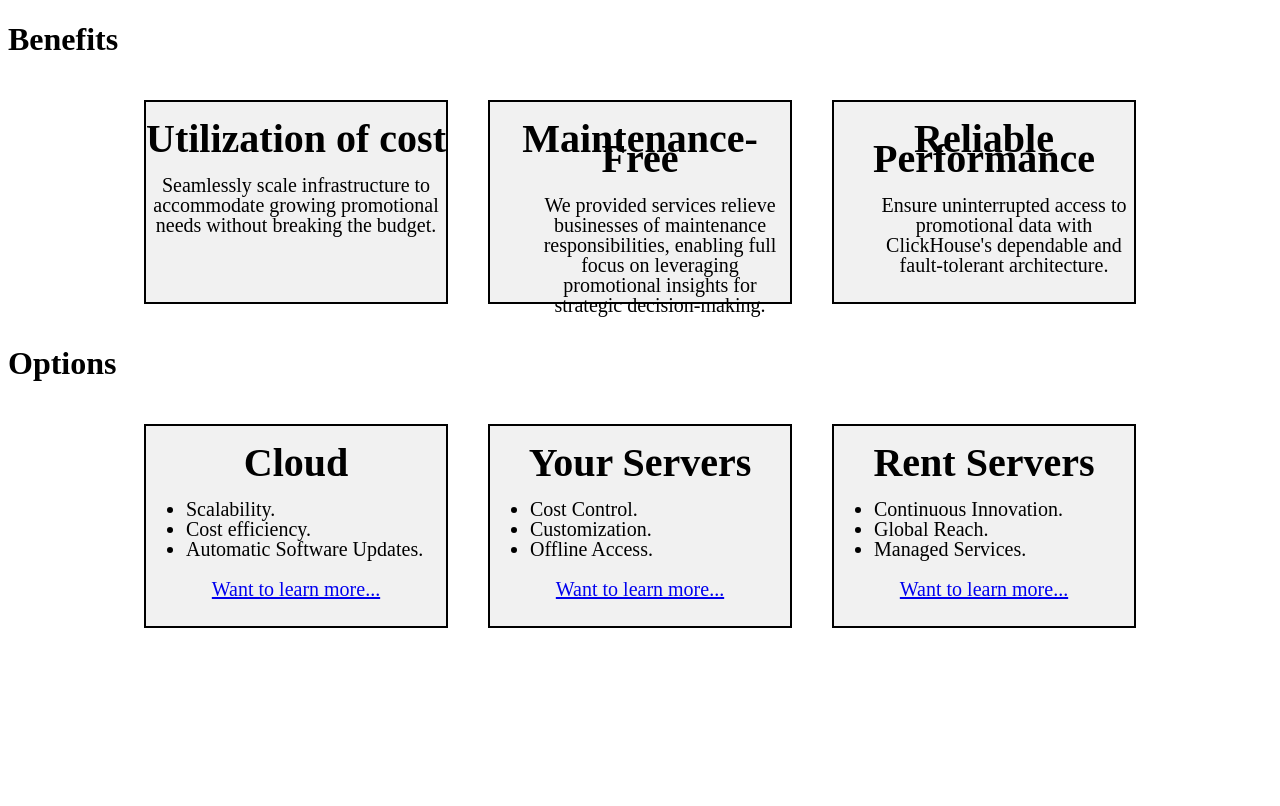
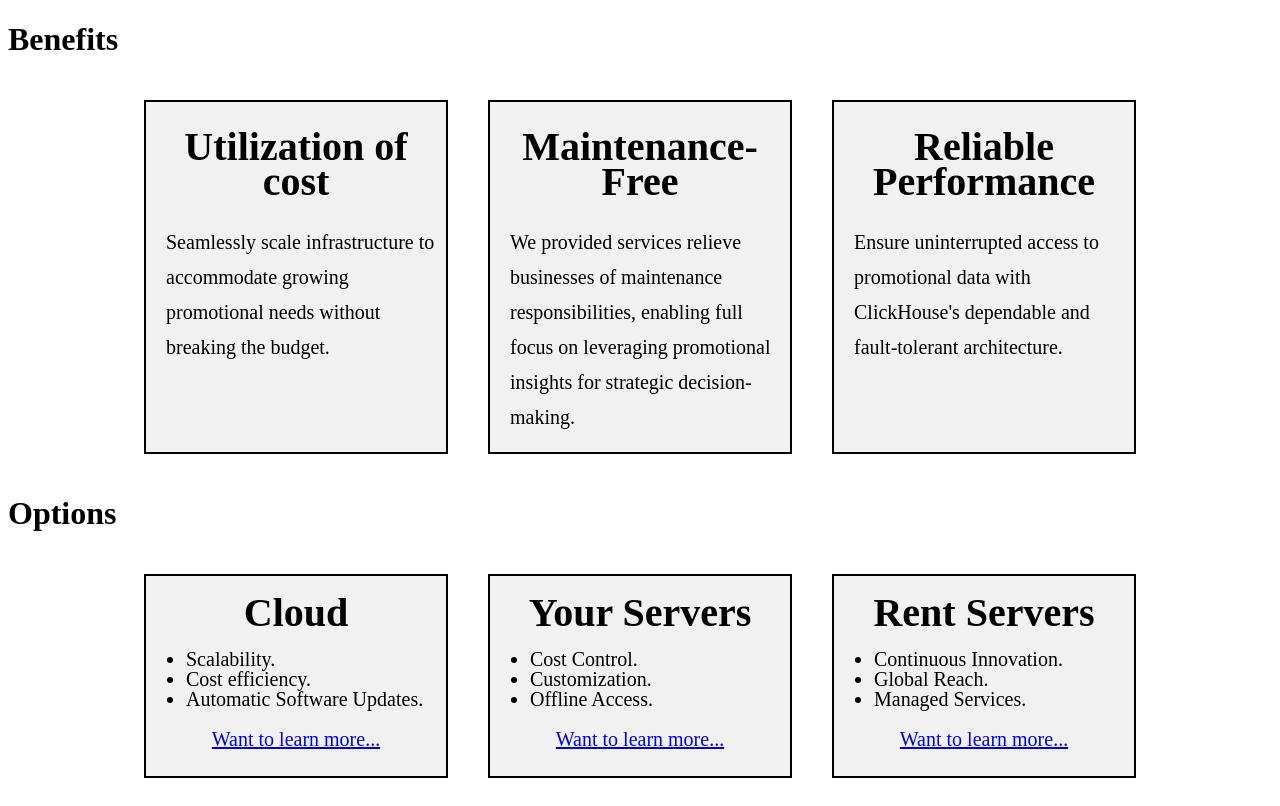
Before and after one commit to Spiryes/ISII-Hackaubg-6.0, a website: page containers.html in a window 1280 px wide. Drawn offline with Linux system fonts and the light colour scheme.

Commit message:
better containers

```diff
--- a/containers.html
+++ b/containers.html
@@ -22,11 +22,26 @@
   border: 2px solid black;
 }
 
+.flex-container > div3 {
+  background-color: #f1f1f1;
+  width: 300px;
+  height: 350px;
+  margin: 20px;
+  text-align: center;
+  line-height: 35px;
+  font-size: 20px;
+  border: 2px solid black;
+}
+
 .flex-container > h1{
   background-color: transparent;
   text-align: center; }
 
 li{text-align: left;
+}
+
+p{padding-left: 20px;
+  text-align: left;
 }
 </style>
 <title>About us</title>
@@ -36,22 +51,22 @@ li{text-align: left;
 <body>
 <h1>Benefits</h1>
 <div class="flex-container">
-  <div1>
-         <h1>Utilization of cost</h1>
-         <div>Seamlessly scale infrastructure to accommodate growing promotional needs without breaking the budget.</div>
-       </div1>
-     <div1>
+  <div3>
+         <h1>Utilization of <br/> cost</h1>
+         <p>Seamlessly scale infrastructure to accommodate growing promotional needs without breaking the budget.</p>
+       </div3>
+     <div3>
      <h1>Maintenance-Free</h1>
-         <ul>
+         <p>
           We provided services relieve businesses of maintenance responsibilities, enabling full focus on leveraging promotional insights for strategic decision-making.
-         </ul>
-         </div1>
-     <div1>
+         </p>
+        </div3>
+     <div3>
      <h1>Reliable Performance</h1>
-         <ul>
-         <div> Ensure uninterrupted access to promotional data with ClickHouse's dependable and fault-tolerant architecture.</div>
-         </ul>
-         </div1>
+         <p>
+          Ensure uninterrupted access to promotional data with ClickHouse's dependable and fault-tolerant architecture.
+         </p>
+         </div3>
 </div>
 <h1>Options</h1>
 <div class="flex-container">
```
